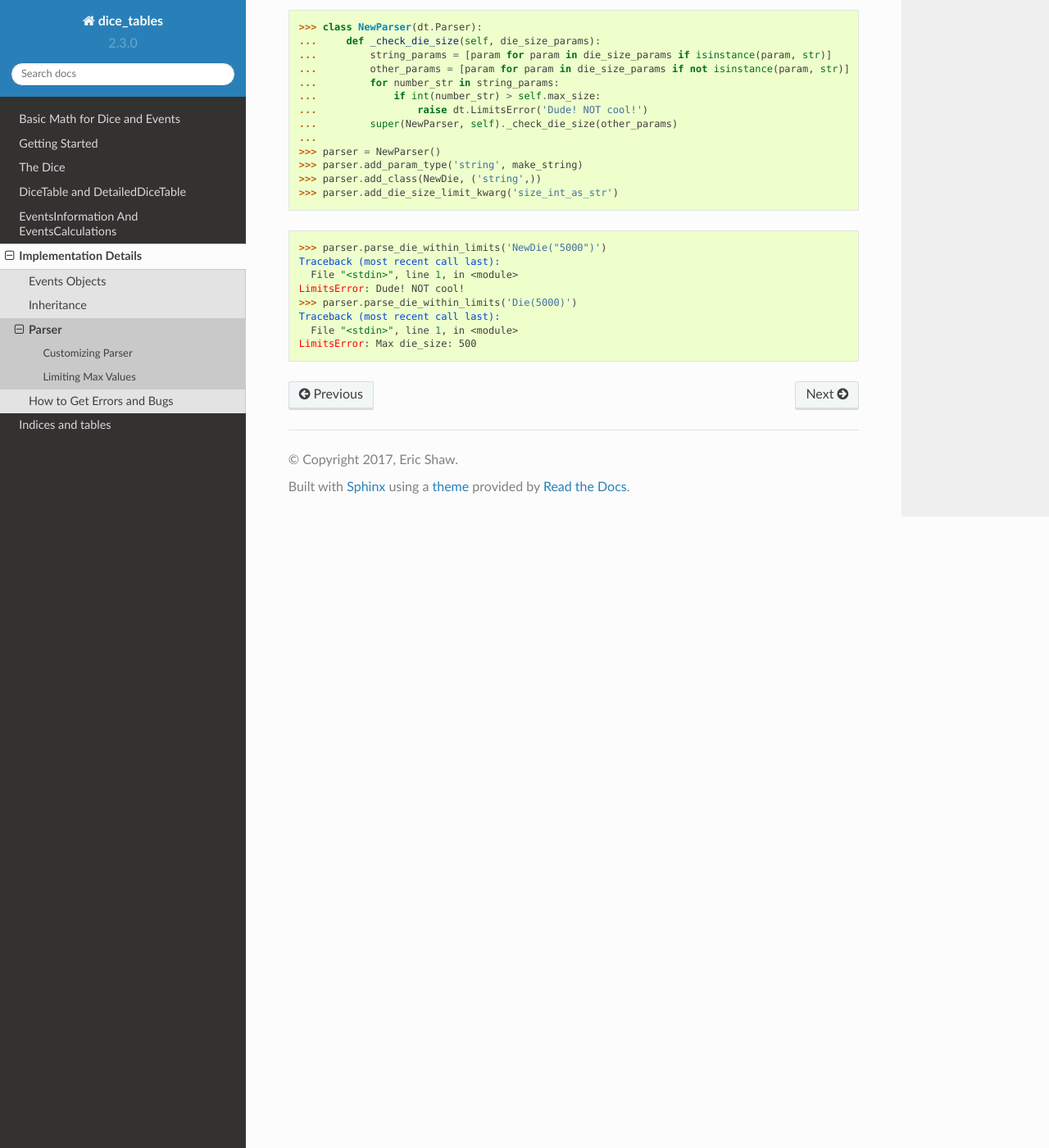
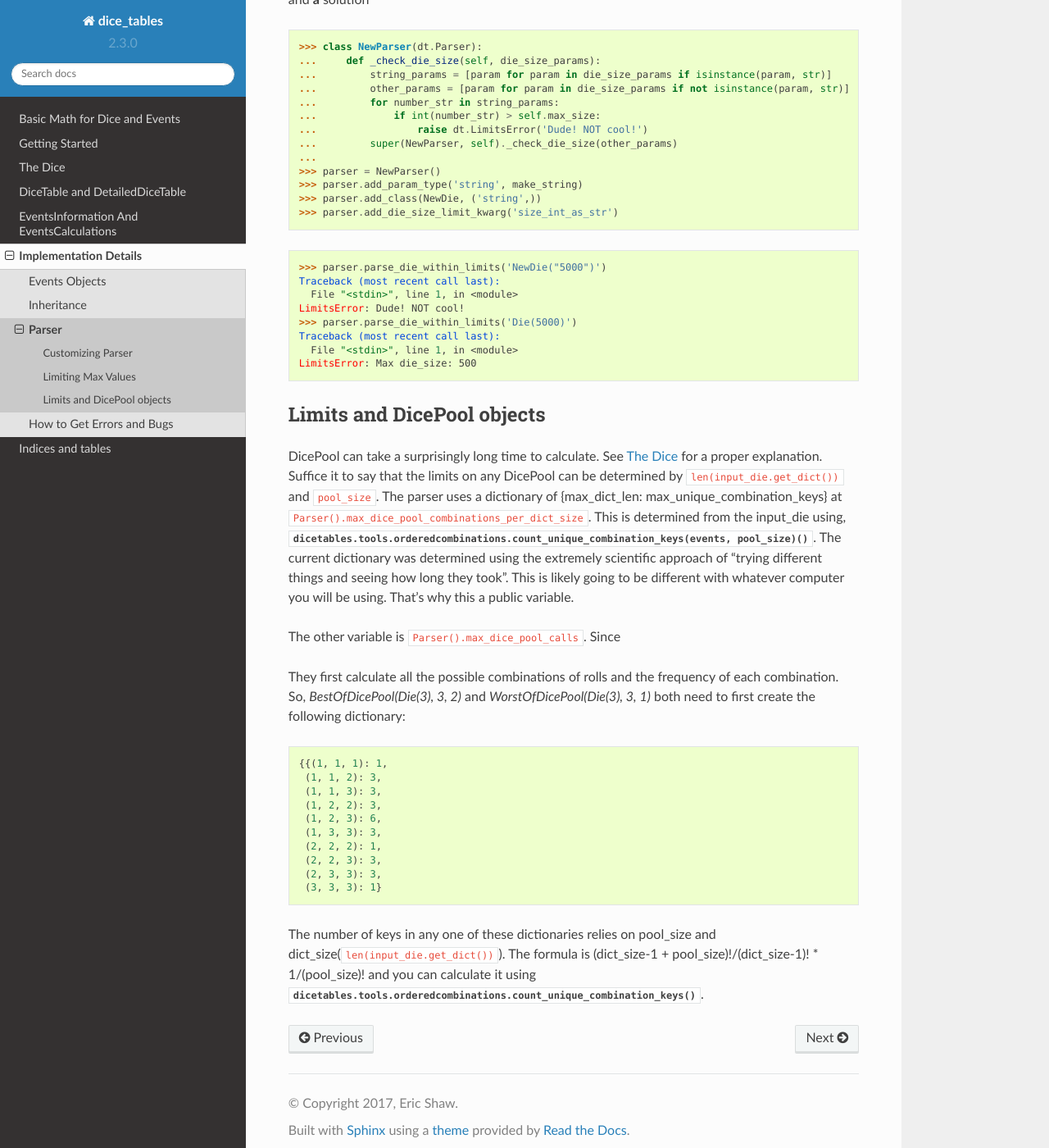
Before and after one commit to eric-s-s/dice-tables, a Sphinx documentation site: the page built from docs/implementation_details/parser.rst, in a window 1280 px wide and 1400 px high, scrolled down 5308 px. Shown: the whole window at 82% size. Built offline with Sphinx 7.4.7 and the Read the Docs theme 2.0.0, drawn with Linux system fonts in a browser that asks for light colours; some of the changed text lies outside the part shown.

Commit message:
improved limits and tests. started documentation

```diff
--- a/README.rst
+++ b/README.rst
@@ -53,6 +53,10 @@ The basic objects to use are DiceTable or DetailedDiceTable, and any of the dice
 - StrongDie
 - Exploding
 - ExplodingOn
+- BestOfDicePool
+- WorstOfDicePool
+- UpperMidOfDicePool
+- LowerMidOfDicePool
 
 for details about the dice, see `The Dice`_.
 for details about the dice-tables see
--- a/docs/implementation_details/parser.rst
+++ b/docs/implementation_details/parser.rst
@@ -166,7 +166,8 @@ Limiting Max Values
 -------------------
 
 You can make the parser enforce limits with :meth:`Parser.parse_die_within_limits`. This uses the limits
-declared in :meth:`Parser.__init__`. It limits the size, explosions and number of nested dice in a die.
+declared in :meth:`Parser.__init__` (and two for DicePool not in the `init`. see: `Limits and DicePool objects`_).
+It limits the size, explosions and number of nested dice in a die.
 
 The size is limited according to the `die_size` parameter or the max value of the `dictionary_input` parameter.
 The explosions is limited according to `explosions` parameter and the `len` of the `explodes_on` parameter. The number
@@ -288,3 +289,40 @@ LimitsError: Dude! NOT cool!
 Traceback (most recent call last):
   File "<stdin>", line 1, in <module>
 LimitsError: Max die_size: 500
+
+Limits and DicePool objects
+---------------------------
+
+DicePool can take a surprisingly long time to calculate. See :doc:`../the_dice` for a proper explanation.
+Suffice it to say that the limits on any DicePool can be determined by :code:`len(input_die.get_dict())` and
+:code:`pool_size`. The parser uses a dictionary of {max_dict_len: max_unique_combination_keys} at
+:code:`Parser().max_dice_pool_combinations_per_dict_size`. This is determined from the input_die using,
+:func:`dicetables.tools.orderedcombinations.count_unique_combination_keys(events, pool_size)`. The current dictionary
+was determined using the extremely scientific approach of "trying different things and seeing how long they took". This
+is likely going to be different with whatever computer you will be using. That's why this a public variable.
+
+The other variable is :code:`Parser().max_dice_pool_calls`. Since
+
+
+
+
+
+
+They first calculate all the possible combinations of rolls
+and the frequency of each combination.  So, `BestOfDicePool(Die(3), 3, 2)` and `WorstOfDicePool(Die(3), 3, 1)`
+both need to first create the following dictionary::
+
+    {{(1, 1, 1): 1,
+     (1, 1, 2): 3,
+     (1, 1, 3): 3,
+     (1, 2, 2): 3,
+     (1, 2, 3): 6,
+     (1, 3, 3): 3,
+     (2, 2, 2): 1,
+     (2, 2, 3): 3,
+     (2, 3, 3): 3,
+     (3, 3, 3): 1}
+
+The number of keys in any one of these dictionaries relies on pool_size and
+dict_size(:code:`len(input_die.get_dict())`). The formula is (dict_size-1 + pool_size)!/(dict_size-1)! * 1/(pool_size)!
+and you can calculate it using :func:`dicetables.tools.orderedcombinations.count_unique_combination_keys`.
--- a/docs/the_basics.rst
+++ b/docs/the_basics.rst
@@ -25,6 +25,10 @@ The basic objects to use are DiceTable or DetailedDiceTable, and any of the dice
 - StrongDie
 - Exploding
 - ExplodingOn
+- BestOfDicePool
+- WorstOfDicePool
+- UpperMidOfDicePool
+- LowerMidOfDicePool
 
 for details about the dice, see :doc:`the_dice`.
 for details about the dice-tables see :doc:`the_dicetable`.
```
Also changed, not shown: 4 other files.
